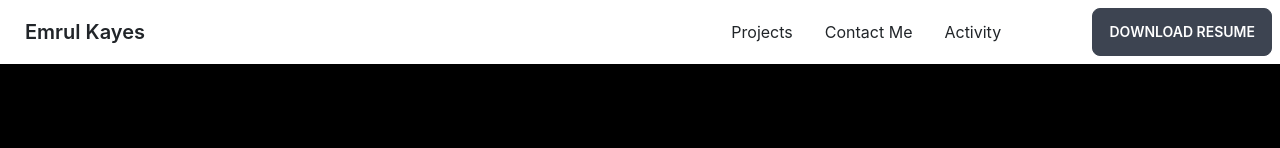
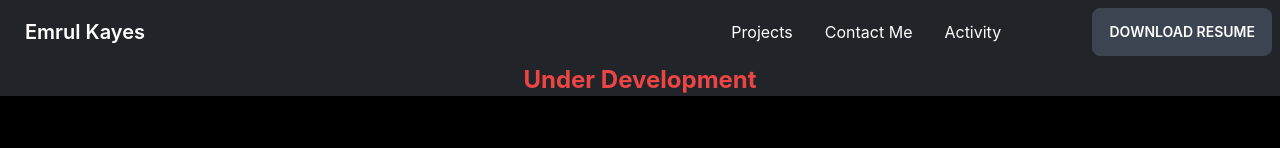
Before and after one commit to its-kayes/Portfolio, a React (Create React App) app: page / in a window 1280 px wide. Shown: the top 148 px of the page. Built offline with nearby package versions, Linux system fonts and the light colour scheme.

Commit message:
Update Navbar

```diff
--- a/src/components/Navbar.js
+++ b/src/components/Navbar.js
@@ -2,7 +2,9 @@ import React from 'react';
 
 const Navbar = () => {
     return (
-        <div class="navbar bg-base-100">
+        <div className='bg-dark text-white  '>
+
+            <div class="navbar bg-dark text-white">
                 <div class="navbar-start">
                     <div class="dropdown">
                         <label tabindex="0" class="btn btn-ghost lg:hidden">
@@ -49,6 +51,8 @@ const Navbar = () => {
                     <a href="resume.pdf" className='btn' download> Download Resume</a>
                 </div>
             </div>
+            <p className='text-2xl text-red-500 font-bold text-center'> Under Development </p>
+        </div>
     );
 };
 
```
Lines whose indentation alone changed are shown as unchanged.
